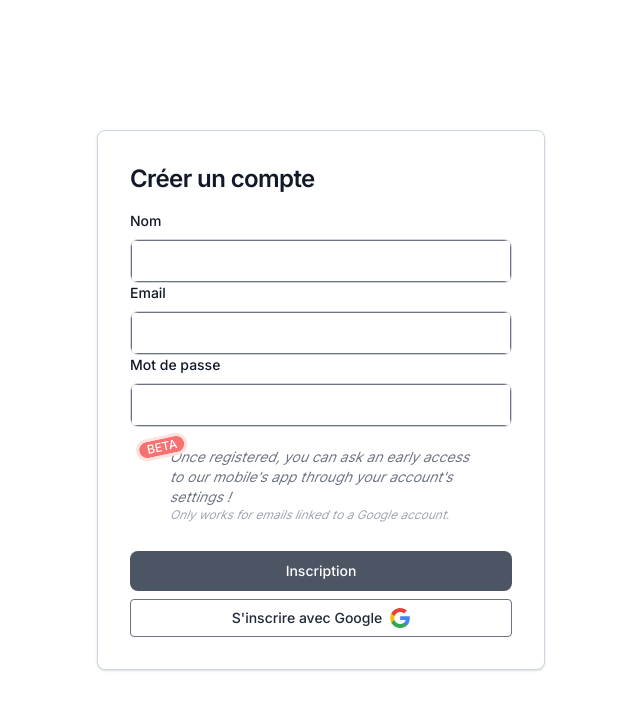
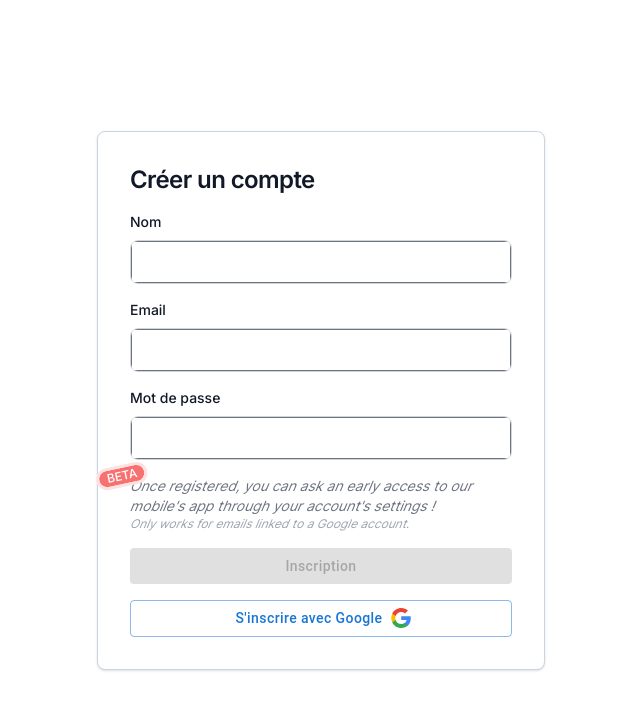
Before and after one commit to noted-eip/web, a React (Create React App) app: page /signup in a window 1280 px wide. Shown: the top 710 px of the page, without its empty margins (319-959 px from the left). Built offline with nearby package versions, Linux system fonts and the light colour scheme; no server answers.

Commit message:
feat: signup page with mui

```diff
--- a/src/views/signup/SignupView.tsx
+++ b/src/views/signup/SignupView.tsx
@@ -1,3 +1,5 @@
+import Button from '@mui/material/Button'
+import Stack from '@mui/material/Stack'
 import { useGoogleLogin } from '@react-oauth/google'
 import { getAnalytics, logEvent } from 'firebase/analytics'
 import React from 'react'
@@ -6,6 +8,7 @@ import { useNavigate } from 'react-router-dom'
 
 import ContainerMd from '../../components/container/ContainerMd'
 import OldInput from '../../components/form/OldInput'
+import GoogleIcon from '../../components/icons/GoogleIcon'
 import Notification from '../../components/notification/Notification'
 import { addAccountToDevelopmentContext, useDevelopmentContext } from '../../contexts/dev'
 import { useNoAuthContext } from '../../contexts/noauth'
@@ -87,7 +90,6 @@ const SignupView: React.FC = () => {
   return (
     <div className='flex h-screen w-screen items-center justify-center'>
       <form
-        className='grid basis-1/2 grid-cols-1 gap-2'
         onSubmit={(e) => {
           e.preventDefault()
           createAccountMutation.mutate({body: {name, email, password}}, )
@@ -97,6 +99,7 @@ const SignupView: React.FC = () => {
           <h2 className='mb-4 text-xl font-bold leading-tight tracking-tight text-gray-900 dark:text-white md:text-2xl'>
             <FormatMessage id='SIGNUP.title' />
           </h2>
+          <Stack direction='column' spacing={2}>
             <OldInput
               label={formatMessage({ id: 'GENERIC.name' })}
               value={name}
@@ -119,7 +122,6 @@ const SignupView: React.FC = () => {
               isInvalidBlur={!emailValid}
               errorMessage='Invalid email address'
             />
-          {/** //TODO: remove the type=passwprd of the input **/}
             <OldInput
               label={formatMessage({ id: 'AUTH.pwd' })}
               tooltip='6 characters, letters numbers and symbols'
@@ -131,6 +133,7 @@ const SignupView: React.FC = () => {
               }}
               isInvalidBlur={!passwordValid}
             />
+
             <div className='relative my-5 mx-10'>
               <p className='text-sm italic text-gray-500'>
               Once registered, you can ask an early access to our mobile&apos;s
@@ -143,8 +146,9 @@ const SignupView: React.FC = () => {
               BETA
               </span>
             </div>
-          <button
-            className='my-2 w-full rounded-lg bg-blue-600 px-5 py-2.5 text-center text-sm font-medium text-white hover:bg-blue-700 focus:outline-none focus:ring-4 focus:ring-blue-300 disabled:bg-gray-600 dark:bg-blue-600 dark:hover:bg-blue-700 dark:focus:ring-blue-800'
+            <Button
+              variant='contained'
+              className='w-full'
               disabled={
                 !formIsValid() ||
                 authenticateMutation.isLoading ||
@@ -152,39 +156,16 @@ const SignupView: React.FC = () => {
               }
             >
               <FormatMessage id='AUTH.register' />
-          </button>
-          <div style={{cursor: 'pointer'}} className='flex items-center justify-center rounded border border-gray-500 bg-white px-3 py-2 text-sm font-medium text-gray-800 dark:border-gray-500 dark:bg-gray-400'
-            onClick={() => googleLogin()}>
-            <p className='mr-2 dark:text-gray-400'>
+            </Button>
+            <Button
+              variant='outlined'
+              className='w-full'
+              onClick={() => googleLogin()}
+              endIcon={<GoogleIcon />}
+            >
               <FormatMessage id='SIGNUP.signupGoogle' />
-            </p>
-            <svg
-              className='h-5 w-5'
-              xmlns='http://www.w3.org/2000/svg'
-              viewBox='0 0 24 24'
-              width='24'
-              height='24'
-            >
-              <g transform='matrix(1, 0, 0, 1, 27.009001, -39.238998)'>
-                <path
-                  fill='#4285F4'
-                  d='M -3.264 51.509 C -3.264 50.719 -3.334 49.969 -3.454 49.239 L -14.754 49.239 L -14.754 53.749 L -8.284 53.749 C -8.574 55.229 -9.424 56.479 -10.684 57.329 L -10.684 60.329 L -6.824 60.329 C -4.564 58.239 -3.264 55.159 -3.264 51.509 Z'
-                />
-                <path
-                  fill='#34A853'
-                  d='M -14.754 63.239 C -11.514 63.239 -8.804 62.159 -6.824 60.329 L -10.684 57.329 C -11.764 58.049 -13.134 58.489 -14.754 58.489 C -17.884 58.489 -20.534 56.379 -21.484 53.529 L -25.464 53.529 L -25.464 56.619 C -23.494 60.539 -19.444 63.239 -14.754 63.239 Z'
-                />
-                <path
-                  fill='#FBBC05'
-                  d='M -21.484 53.529 C -21.734 52.809 -21.864 52.039 -21.864 51.239 C -21.864 50.439 -21.724 49.669 -21.484 48.949 L -21.484 45.859 L -25.464 45.859 C -26.284 47.479 -26.754 49.299 -26.754 51.239 C -26.754 53.179 -26.284 54.999 -25.464 56.619 L -21.484 53.529 Z'
-                />
-                <path
-                  fill='#EA4335'
-                  d='M -14.754 43.989 C -12.984 43.989 -11.404 44.599 -10.154 45.789 L -6.734 42.369 C -8.804 40.429 -11.514 39.239 -14.754 39.239 C -19.444 39.239 -23.494 41.939 -25.464 45.859 L -21.484 48.949 C -20.534 46.099 -17.884 43.989 -14.754 43.989 Z'
-                />
-              </g>
-            </svg>
-          </div>
+            </Button>
+          </Stack>
         </ContainerMd>
       </form>
       <Notification />
```
Lines whose indentation alone changed are shown as unchanged.
